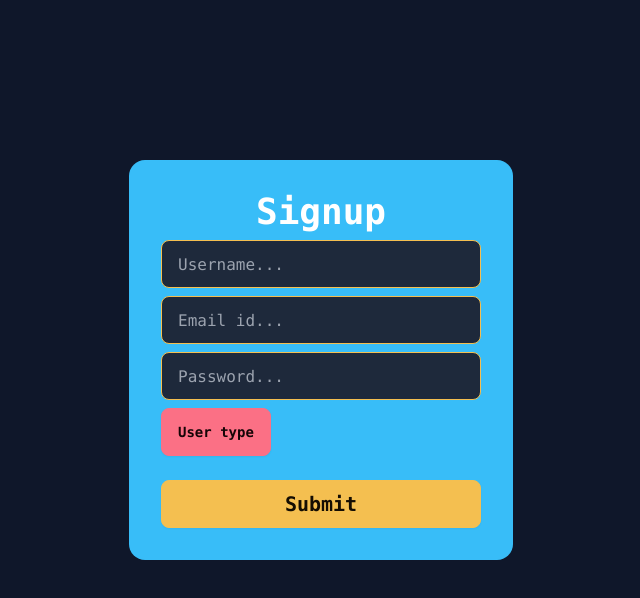
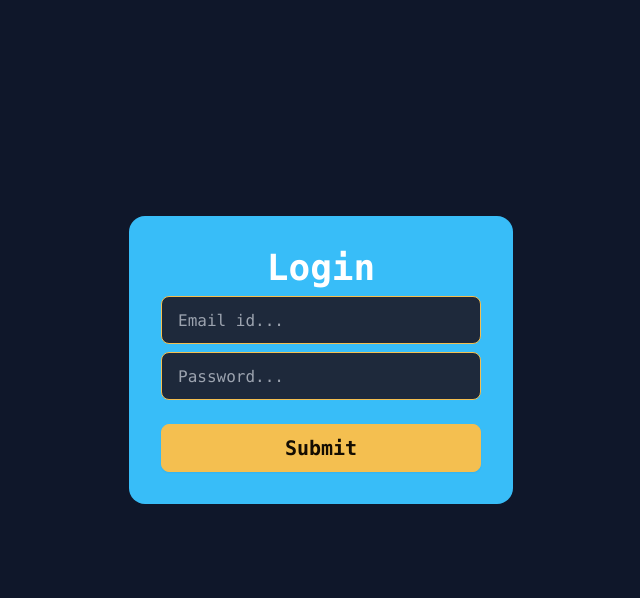
Before and after one commit to Priyankaadev/CRM_React, a React (Vite) app: page /login in a window 1280 px wide. Shown: the top 598 px of the page, without its empty margins (319-959 px from the left). Built offline with nearby package versions, Linux system fonts and the light colour scheme.

Commit message:
added react-router setup

```diff
--- a/package.json
+++ b/package.json
@@ -14,7 +14,8 @@
     "axios": "^1.7.2",
     "react": "^18.2.0",
     "react-dom": "^18.2.0",
-    "react-redux": "^9.1.2"
+    "react-redux": "^9.1.2",
+    "react-router-dom": "^6.23.1"
   },
   "devDependencies": {
     "@types/react": "^18.2.66",
--- a/src/App.jsx
+++ b/src/App.jsx
@@ -1,15 +1,11 @@
 import './App.css'
-
-import Signup from './pages/auth/Signup'
+import MainRoutes from './Routes/MainRoutes'
 
 function App() {
 
 
   return (
-  <>
-  {/* <Login /> */}
-  <Signup />
-  </>
+  <MainRoutes />
   )
 }
 
--- /dev/null
+++ b/src/Routes/MainRoutes.jsx
@@ -0,0 +1,14 @@
+import { Route, Routes } from "react-router-dom";
+import Signup from "../pages/auth/Signup";
+import Login from "../pages/auth/Login";
+
+function MainRoutes( ){
+return(
+    <Routes>
+        <Route path="/login" element={<Login />} />
+        <Route path="/signup" element={<Signup />} />
+    </Routes>
+)
+}
+
+export default MainRoutes;
```
Also changed, not shown: src/main.jsx (+10 -8 lines), 1 other file (tests, documents, lock files or other folders).
